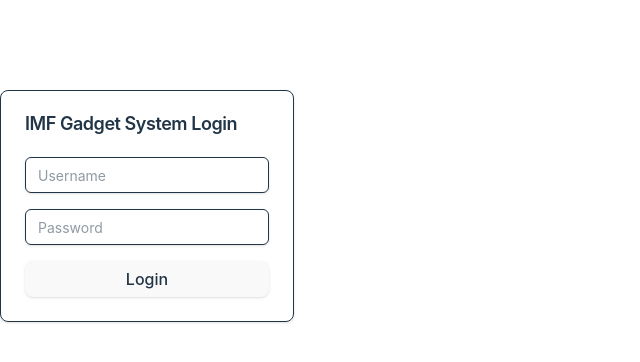
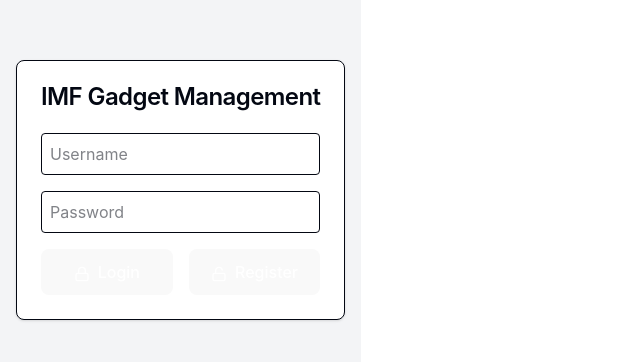
Before and after one commit to yadnyeshkolte/IMF-Gadgets-Dashboard, a React (Vite) app: page / in a window 1280 px wide. Shown: the part 210-572 px from the top of the page, without its empty margins (0-640 px from the left). Built offline with nearby package versions, Linux system fonts and the light colour scheme.

Commit message:
update request api

```diff
--- a/src/App.jsx
+++ b/src/App.jsx
@@ -1,287 +1,302 @@
-import { useState, useEffect } from 'react';
-import { AlertCircle, Plus, RefreshCw, Trash2 } from 'lucide-react';
-import { Alert, AlertDescription } from './components/ui/alert';
-import { Button } from './components/ui/button';
+import React, { useState, useEffect } from 'react';
 import { Card, CardContent, CardHeader, CardTitle } from './components/ui/card';
-import { Input } from './components/ui/input';
-import { Select } from './components/ui/select';
+import { Lock, Unlock, Plus, RefreshCw, Trash2, AlertTriangle } from 'lucide-react';
 
-const API_URL = 'https://imf-gadgets-api-ztqw.onrender.com';
+const API_URL = 'https://imf-gadgets-api-ztqw.onrender.com'; // Replace with your Render API URL
 
-const Login = ({ onLogin }) => {
-    const [credentials, setCredentials] = useState({ username: '', password: '' });
+const App = () => {
+    const [isLoggedIn, setIsLoggedIn] = useState(false);
+    const [token, setToken] = useState('');
+    const [username, setUsername] = useState('');
+    const [password, setPassword] = useState('');
+    const [gadgets, setGadgets] = useState([]);
+    const [newGadgetName, setNewGadgetName] = useState('');
     const [error, setError] = useState('');
-    const [isLoading, setIsLoading] = useState(false);
+    const [loading, setLoading] = useState(false);
 
-    const handleSubmit = async (e) => {
+    useEffect(() => {
+        const storedToken = localStorage.getItem('token');
+        if (storedToken) {
+            setToken(storedToken);
+            setIsLoggedIn(true);
+            fetchGadgets(storedToken);
+        }
+    }, []);
+
+    const fetchGadgets = async (currentToken) => {
+        try {
+            setLoading(true);
+            const response = await fetch(`${API_URL}/gadgets`, {
+                headers: {
+                    'Authorization': `Bearer ${currentToken}`
+                }
+            });
+            if (response.ok) {
+                const data = await response.json();
+                setGadgets(data);
+            }
+        } catch (err) {
+            setError('Failed to fetch gadgets');
+        } finally {
+            setLoading(false);
+        }
+    };
+
+    const handleLogin = async (e) => {
         e.preventDefault();
-        setIsLoading(true);
-        setError('');
-
         try {
-            console.log('Attempting login with:', credentials.username);
             const response = await fetch(`${API_URL}/auth/login`, {
                 method: 'POST',
                 headers: { 'Content-Type': 'application/json' },
-                body: JSON.stringify(credentials),
+                body: JSON.stringify({ username, password })
             });
 
+            if (response.ok) {
                 const data = await response.json();
-            console.log('Login response status:', response.status);
-
-            if (response.ok) {
-                console.log('Login successful');
-                onLogin(data.token);
+                setToken(data.token);
+                localStorage.setItem('token', data.token);
+                setIsLoggedIn(true);
+                fetchGadgets(data.token);
+                setError('');
             } else {
-                console.error('Login failed:', data.error);
-                setError(data.error || 'Login failed');
+                setError('Invalid credentials');
             }
         } catch (err) {
-            console.error('Login error:', err);
-            setError('Failed to connect to server. Please try again.');
-        } finally {
-            setIsLoading(false);
+            setError('Login failed');
         }
     };
 
-    return (
-        <Card className="w-full max-w-md mx-auto mt-8">
-            <CardHeader>
-                <CardTitle>IMF Gadget System Login</CardTitle>
-            </CardHeader>
-            <CardContent>
-                <form onSubmit={handleSubmit} className="space-y-4">
-                    <Input
-                        placeholder="Username"
-                        value={credentials.username}
-                        onChange={(e) => setCredentials(prev => ({ ...prev, username: e.target.value }))}
-                        disabled={isLoading}
-                    />
-                    <Input
-                        type="password"
-                        placeholder="Password"
-                        value={credentials.password}
-                        onChange={(e) => setCredentials(prev => ({ ...prev, password: e.target.value }))}
-                        disabled={isLoading}
-                    />
-                    <Button type="submit" className="w-full" disabled={isLoading}>
-                        {isLoading ? 'Logging in...' : 'Login'}
-                    </Button>
-                    {error && (
-                        <Alert variant="destructive">
-                            <AlertCircle className="h-4 w-4" />
-                            <AlertDescription>{error}</AlertDescription>
-                        </Alert>
-                    )}
-                </form>
-            </CardContent>
-        </Card>
-    );
-};
-
-const GadgetDashboard = ({ token }) => {
-    const [gadgets, setGadgets] = useState([]);
-    const [newGadget, setNewGadget] = useState({ name: '' });
-    const [error, setError] = useState('');
-    const [filter, setFilter] = useState('');
-    const [isLoading, setIsLoading] = useState(false);
-
-    const fetchGadgets = async () => {
-        setIsLoading(true);
-        setError('');
-
+    const handleRegister = async (e) => {
+        e.preventDefault();
         try {
-            const url = filter ? `${API_URL}/gadgets?status=${filter}` : `${API_URL}/gadgets`;
-            console.log('Fetching gadgets from:', url);
-
-            const response = await fetch(url, {
-                headers: {
-                    'Authorization': `Bearer ${token}`,
-                    'Content-Type': 'application/json'
-                }
+            const response = await fetch(`${API_URL}/auth/register`, {
+                method: 'POST',
+                headers: { 'Content-Type': 'application/json' },
+                body: JSON.stringify({ username, password })
             });
 
-            console.log('Fetch response status:', response.status);
+            if (response.ok) {
                 const data = await response.json();
-
-            if (response.ok) {
-                console.log('Fetched gadgets:', data);
-                setGadgets(data);
+                setToken(data.token);
+                localStorage.setItem('token', data.token);
+                setIsLoggedIn(true);
+                setError('');
             } else {
-                console.error('Failed to fetch gadgets:', data);
-                setError(data.error || 'Failed to fetch gadgets');
+                setError('Registration failed');
             }
         } catch (err) {
-            console.error('Fetch error:', err);
-            setError('Failed to connect to server. Please try again.');
-        } finally {
-            setIsLoading(false);
+            setError('Registration failed');
         }
     };
 
-    useEffect(() => {
-        if (token) {
-            fetchGadgets();
-        }
-    }, [filter, token]);
+    const handleLogout = () => {
+        setToken('');
+        setIsLoggedIn(false);
+        localStorage.removeItem('token');
+        setGadgets([]);
+    };
 
-    const handleAddGadget = async (e) => {
-        e.preventDefault();
-        if (!newGadget.name.trim()) return;
-
+    const addGadget = async () => {
         try {
-            console.log('Adding new gadget:', newGadget);
             const response = await fetch(`${API_URL}/gadgets`, {
                 method: 'POST',
                 headers: {
                     'Content-Type': 'application/json',
                     'Authorization': `Bearer ${token}`
                 },
-                body: JSON.stringify(newGadget)
+                body: JSON.stringify({ name: newGadgetName })
             });
 
             if (response.ok) {
-                console.log('Gadget added successfully');
-                setNewGadget({ name: '' });
-                fetchGadgets();
-            } else {
-                const data = await response.json();
-                console.error('Failed to add gadget:', data);
-                setError(data.error || 'Failed to add gadget');
+                setNewGadgetName('');
+                fetchGadgets(token);
             }
         } catch (err) {
-            console.error('Add gadget error:', err);
-            setError('Failed to connect to server. Please try again.');
+            setError('Failed to add gadget');
         }
     };
 
-    const handleSelfDestruct = async (id) => {
+    const handleStatusUpdate = async (id, newStatus) => {
         try {
-            console.log('Self-destructing gadget:', id);
-            const response = await fetch(`${API_URL}/gadgets/${id}/self-destruct`, {
-                method: 'POST',
+            let endpoint = `${API_URL}/gadgets/${id}`;
+            let method = 'PATCH';
+            let body = { status: newStatus };
+
+            if (newStatus === 'Destroyed') {
+                endpoint = `${API_URL}/gadgets/${id}/self-destruct`;
+                method = 'POST';
+                body = {};
+            }
+
+            const response = await fetch(endpoint, {
+                method,
                 headers: {
-                    'Authorization': `Bearer ${token}`,
-                    'Content-Type': 'application/json'
-                }
+                    'Content-Type': 'application/json',
+                    'Authorization': `Bearer ${token}`
+                },
+                body: JSON.stringify(body)
             });
 
             if (response.ok) {
-                console.log('Gadget self-destructed successfully');
-                fetchGadgets();
-            } else {
-                const data = await response.json();
-                console.error('Failed to self-destruct gadget:', data);
-                setError(data.error || 'Failed to self-destruct gadget');
+                fetchGadgets(token);
             }
         } catch (err) {
-            console.error('Self-destruct error:', err);
-            setError('Failed to connect to server. Please try again.');
+            setError('Failed to update gadget');
         }
     };
 
-    if (!token) {
-        return <Alert variant="destructive"><AlertDescription>No authentication token found. Please log in again.</AlertDescription></Alert>;
+    const getStatusColor = (status) => {
+        const colors = {
+            'Available': 'bg-green-100 text-green-800',
+            'Deployed': 'bg-blue-100 text-blue-800',
+            'Destroyed': 'bg-red-100 text-red-800',
+            'Decommissioned': 'bg-gray-100 text-gray-800'
+        };
+        return colors[status] || 'bg-gray-100 text-gray-800';
+    };
+
+    if (!isLoggedIn) {
+        return (
+            <div className="min-h-screen bg-gray-100 flex items-center justify-center p-4">
+                <Card className="w-full max-w-md">
+                    <CardHeader>
+                        <CardTitle className="text-2xl font-bold text-center">IMF Gadget Management</CardTitle>
+                    </CardHeader>
+                    <CardContent>
+                        <form className="space-y-4">
+                            <div>
+                                <input
+                                    type="text"
+                                    placeholder="Username"
+                                    className="w-full p-2 border rounded"
+                                    value={username}
+                                    onChange={(e) => setUsername(e.target.value)}
+                                />
+                            </div>
+                            <div>
+                                <input
+                                    type="password"
+                                    placeholder="Password"
+                                    className="w-full p-2 border rounded"
+                                    value={password}
+                                    onChange={(e) => setPassword(e.target.value)}
+                                />
+                            </div>
+                            {error && <p className="text-red-500 text-sm">{error}</p>}
+                            <div className="flex space-x-4">
+                                <button
+                                    onClick={handleLogin}
+                                    className="flex-1 bg-blue-500 text-white p-2 rounded hover:bg-blue-600"
+                                >
+                                    <Lock className="inline-block w-4 h-4 mr-2" />
+                                    Login
+                                </button>
+                                <button
+                                    onClick={handleRegister}
+                                    className="flex-1 bg-green-500 text-white p-2 rounded hover:bg-green-600"
+                                >
+                                    <Unlock className="inline-block w-4 h-4 mr-2" />
+                                    Register
+                                </button>
+                            </div>
+                        </form>
+                    </CardContent>
+                </Card>
+            </div>
+        );
     }
 
     return (
-        <div className="container mx-auto p-4">
-            <Card className="mb-8">
+        <div className="min-h-screen bg-gray-100 p-4">
+            <div className="max-w-6xl mx-auto">
+                <div className="flex justify-between items-center mb-6">
+                    <h1 className="text-3xl font-bold">IMF Gadget Management</h1>
+                    <button
+                        onClick={handleLogout}
+                        className="bg-red-500 text-white px-4 py-2 rounded hover:bg-red-600"
+                    >
+                        Logout
+                    </button>
+                </div>
+
+                <Card className="mb-6">
+                    <CardContent className="pt-6">
+                        <div className="flex space-x-4">
+                            <input
+                                type="text"
+                                placeholder="New Gadget Name"
+                                className="flex-1 p-2 border rounded"
+                                value={newGadgetName}
+                                onChange={(e) => setNewGadgetName(e.target.value)}
+                            />
+                            <button
+                                onClick={addGadget}
+                                className="bg-green-500 text-white px-4 py-2 rounded hover:bg-green-600 flex items-center"
+                            >
+                                <Plus className="w-4 h-4 mr-2" />
+                                Add Gadget
+                            </button>
+                        </div>
+                    </CardContent>
+                </Card>
+
+                {loading ? (
+                    <div className="flex justify-center py-8">
+                        <RefreshCw className="w-8 h-8 animate-spin text-blue-500" />
+                    </div>
+                ) : (
+                    <div className="grid grid-cols-1 md:grid-cols-2 lg:grid-cols-3 gap-4">
+                        {gadgets.map((gadget) => (
+                            <Card key={gadget.id} className="hover:shadow-lg transition-shadow">
                                 <CardHeader>
-                    <CardTitle>IMF Gadget Dashboard</CardTitle>
+                                    <CardTitle className="text-xl">{gadget.name}</CardTitle>
+                                    <p className="text-sm text-gray-500">{gadget.codename}</p>
                                 </CardHeader>
                                 <CardContent>
-                    <div className="flex gap-4 mb-6">
-                        <form onSubmit={handleAddGadget} className="flex-1 flex gap-2">
-                            <Input
-                                placeholder="New Gadget Name"
-                                value={newGadget.name}
-                                onChange={(e) => setNewGadget({ name: e.target.value })}
-                                disabled={isLoading}
-                            />
-                            <Button type="submit" disabled={isLoading || !newGadget.name.trim()}>
-                                <Plus className="h-4 w-4 mr-2" />Add Gadget
-                            </Button>
-                        </form>
-                        <Select
-                            value={filter}
-                            onChange={(e) => setFilter(e.target.value)}
-                            className="w-48"
-                            disabled={isLoading}
+                                    <div className="space-y-4">
+                                        <div className={`inline-block px-2 py-1 rounded ${getStatusColor(gadget.status)}`}>
+                                            {gadget.status}
+                                        </div>
+                                        <p className="text-sm">
+                                            Success Probability: {gadget.missionSuccessProbability}%
+                                        </p>
+                                        <div className="flex space-x-2">
+                                            {gadget.status === 'Available' && (
+                                                <button
+                                                    onClick={() => handleStatusUpdate(gadget.id, 'Deployed')}
+                                                    className="bg-blue-500 text-white px-3 py-1 rounded hover:bg-blue-600 text-sm"
                                                 >
-                            <option value="">All Status</option>
-                            <option value="Available">Available</option>
-                            <option value="Deployed">Deployed</option>
-                            <option value="Destroyed">Destroyed</option>
-                            <option value="Decommissioned">Decommissioned</option>
-                        </Select>
-                        <Button onClick={fetchGadgets} disabled={isLoading}>
-                            <RefreshCw className={`h-4 w-4 ${isLoading ? 'animate-spin' : ''}`} />
-                        </Button>
+                                                    Deploy
+                                                </button>
+                                            )}
+                                            {gadget.status !== 'Destroyed' && gadget.status !== 'Decommissioned' && (
+                                                <>
+                                                    <button
+                                                        onClick={() => handleStatusUpdate(gadget.id, 'Decommissioned')}
+                                                        className="bg-gray-500 text-white px-3 py-1 rounded hover:bg-gray-600 text-sm flex items-center"
+                                                    >
+                                                        <Trash2 className="w-4 h-4 mr-1" />
+                                                        Decommission
+                                                    </button>
+                                                    <button
+                                                        onClick={() => handleStatusUpdate(gadget.id, 'Destroyed')}
+                                                        className="bg-red-500 text-white px-3 py-1 rounded hover:bg-red-600 text-sm flex items-center"
+                                                    >
+                                                        <AlertTriangle className="w-4 h-4 mr-1" />
+                                                        Self-Destruct
+                                                    </button>
+                                                </>
+                                            )}
                                         </div>
-
-                    {error && (
-                        <Alert variant="destructive" className="mb-4">
-                            <AlertCircle className="h-4 w-4" />
-                            <AlertDescription>{error}</AlertDescription>
-                        </Alert>
-                    )}
-
-                    {isLoading ? (
-                        <div className="text-center py-8">Loading gadgets...</div>
-                    ) : gadgets.length === 0 ? (
-                        <div className="text-center py-8">No gadgets found</div>
-                    ) : (
-                        <div className="grid grid-cols-1 md:grid-cols-2 lg:grid-cols-3 gap-4">
-                            {gadgets.map(gadget => (
-                                <Card key={gadget.id}>
-                                    <CardHeader>
-                                        <CardTitle className="text-lg">{gadget.name}</CardTitle>
-                                    </CardHeader>
-                                    <CardContent>
-                                        <p className="text-sm text-gray-600">Codename: {gadget.codename}</p>
-                                        <p className="text-sm text-gray-600">Status: {gadget.status}</p>
-                                        <p className="text-sm text-gray-600">Success Probability: {gadget.missionSuccessProbability}%</p>
-                                        {gadget.status === 'Available' && (
-                                            <Button
-                                                variant="destructive"
-                                                className="mt-4"
-                                                onClick={() => handleSelfDestruct(gadget.id)}
-                                                disabled={isLoading}
-                                            >
-                                                <Trash2 className="h-4 w-4 mr-2" />Self Destruct
-                                            </Button>
-                                        )}
+                                    </div>
                                 </CardContent>
                             </Card>
                         ))}
                     </div>
                 )}
-                </CardContent>
-            </Card>
+            </div>
         </div>
     );
 };
 
-const App = () => {
-    const [token, setToken] = useState(() => localStorage.getItem('token'));
-
-    useEffect(() => {
-        if (token) {
-            localStorage.setItem('token', token);
-        } else {
-            localStorage.removeItem('token');
-        }
-    }, [token]);
-
-    return token ? (
-        <GadgetDashboard
-            token={token}
-            onLogout={() => setToken(null)}
-        />
-    ) : (
-        <Login onLogin={setToken} />
-    );
-};
-
 export default App;
--- a/src/components/ui/card.jsx
+++ b/src/components/ui/card.jsx
@@ -1,47 +1,36 @@
 // src/components/ui/card.jsx
-import { cn } from "./utils.js"
+import * as React from "react"
 
-const Card = ({
-                  className,
-                  ...props
-              }) => (
+const Card = React.forwardRef(({ className, ...props }, ref) => (
     <div
-        className={cn(
-            "rounded-lg border bg-card text-card-foreground shadow-sm",
-            className
-        )}
+        ref={ref}
+        className={`rounded-lg border bg-white text-gray-950 shadow-sm ${className}`}
         {...props}
     />
-)
+))
+Card.displayName = "Card"
 
-const CardHeader = ({
-                        className,
-                        ...props
-                    }) => (
+const CardHeader = React.forwardRef(({ className, ...props }, ref) => (
     <div
-        className={cn("flex flex-col space-y-1.5 p-6", className)}
+        ref={ref}
+        className={`flex flex-col space-y-1.5 p-6 ${className}`}
         {...props}
     />
-)
+))
+CardHeader.displayName = "CardHeader"
 
-const CardTitle = ({
-                       className,
-                       ...props
-                   }) => (
+const CardTitle = React.forwardRef(({ className, ...props }, ref) => (
     <h3
-        className={cn(
-            "text-lg font-semibold leading-none tracking-tight",
-            className
-        )}
+        ref={ref}
+        className={`text-2xl font-semibold leading-none tracking-tight ${className}`}
         {...props}
     />
-)
+))
+CardTitle.displayName = "CardTitle"
 
-const CardContent = ({
-                         className,
-                         ...props
-                     }) => (
-    <div className={cn("p-6 pt-0", className)} {...props} />
-)
+const CardContent = React.forwardRef(({ className, ...props }, ref) => (
+    <div ref={ref} className={`p-6 pt-0 ${className}`} {...props} />
+))
+CardContent.displayName = "CardContent"
 
 export { Card, CardHeader, CardTitle, CardContent }
```
Lines whose indentation alone changed are shown as unchanged.
